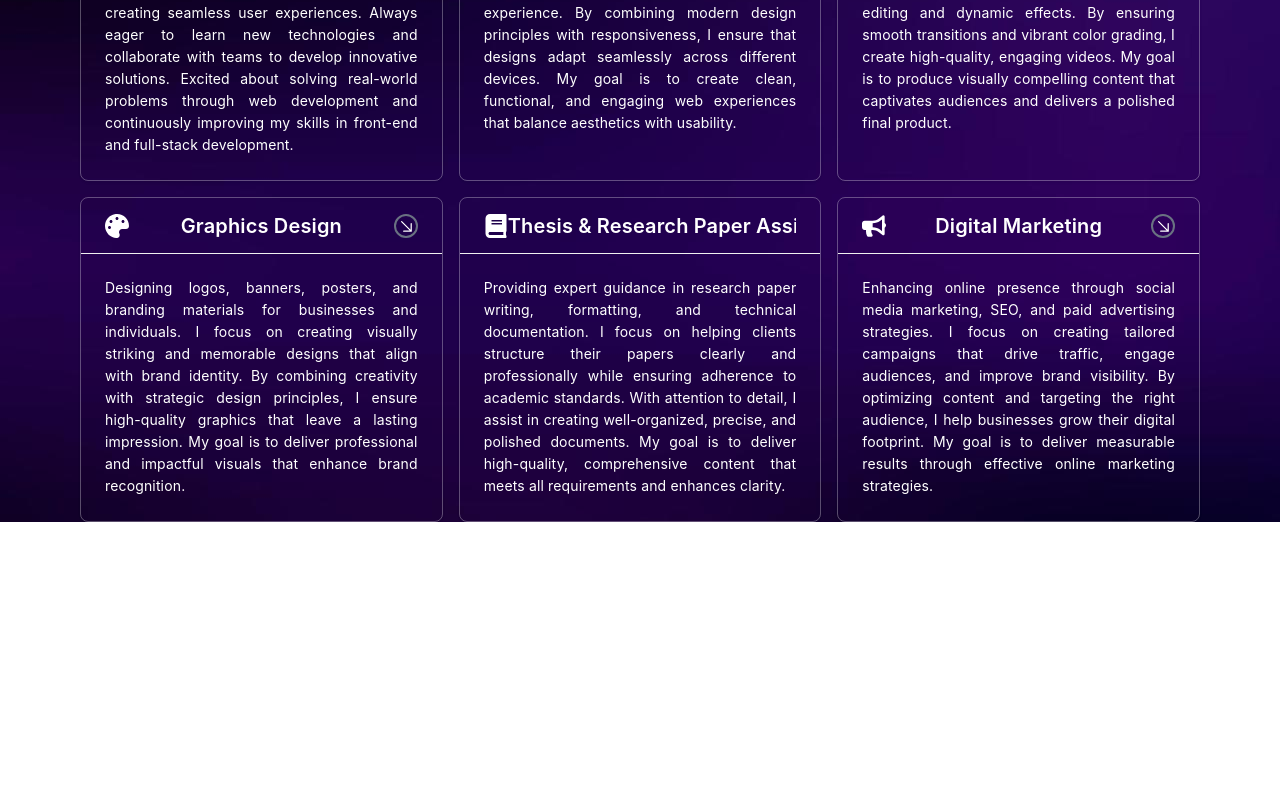
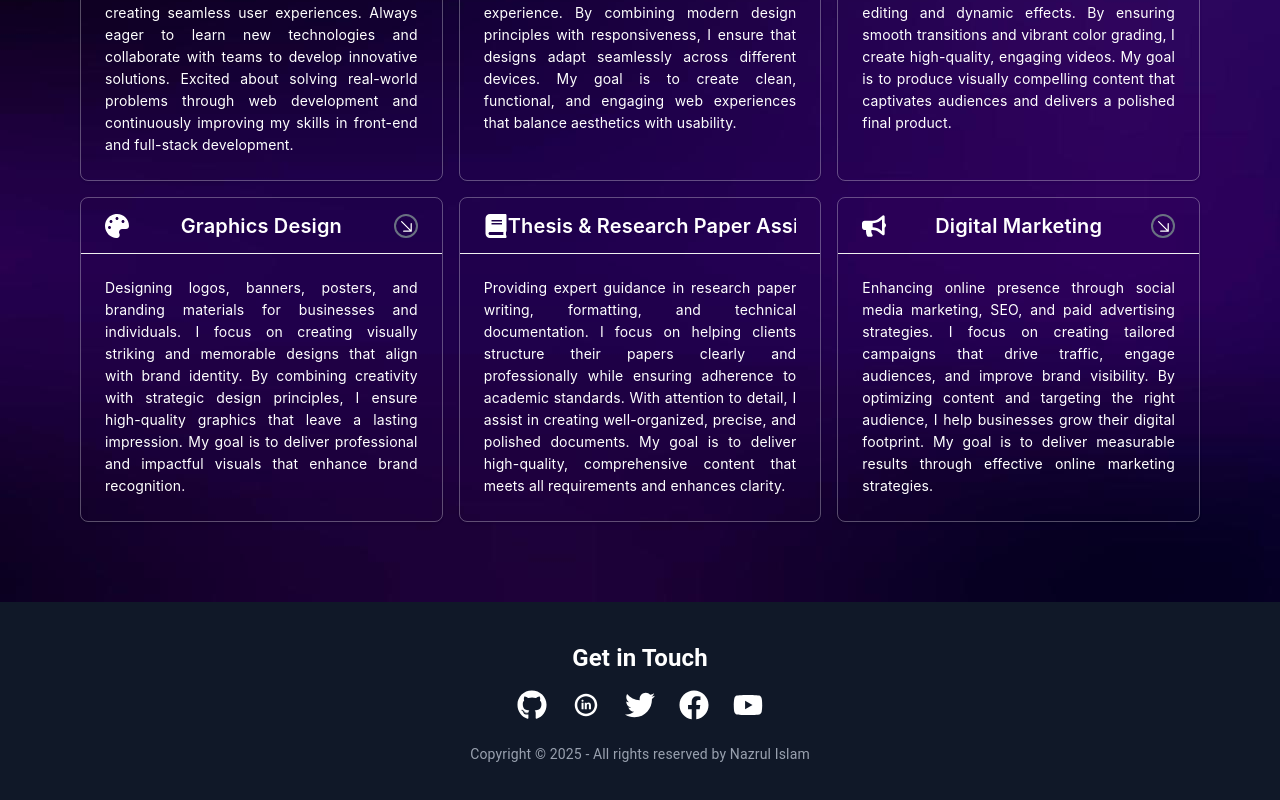
Before and after one commit to Nazrul144/nazrul-portfolio, a Next.js app: page /services in a window 1280 px wide. Shown: the part 398-1198 px from the top of the page. Before the commit the page ends 920 px from the top, so only its background shows below. Built offline with nearby package versions, Linux system fonts and the light colour scheme.

Commit message:
Footer section added for portfolio

```diff
--- a/src/app/layout.js
+++ b/src/app/layout.js
@@ -1,6 +1,7 @@
 import { Geist, Geist_Mono, Merriweather  } from "next/font/google";
 import "./globals.css";
 import Navbar from "@/components/shared/Navbar";
+import Footer from "@/components/shared/Footer";
 
 const geistSans = Geist({
   variable: "--font-geist-sans",
@@ -32,6 +33,7 @@ export default function RootLayout({ children }) {
       >
         <Navbar/>
         {children}
+        <Footer/>
       </body>
     </html>
   );
--- a/src/components/homePage/Header.jsx
+++ b/src/components/homePage/Header.jsx
@@ -10,10 +10,12 @@ import { FaFacebook, FaGithub, FaTwitter, FaYoutube } from "react-icons/fa";
 import { TiSocialLinkedinCircular } from "react-icons/ti";
 import Typewriter from "typewriter-effect";
 import { Card } from "antd";
-import { motion } from "framer-motion";
 
 const Header = () => {
   const [showFullText, setShowFullText] = useState(false);
+
+
+
 
   const particlesInit = useCallback(async (engine) => {
     console.log(engine);
@@ -139,7 +141,7 @@ const Header = () => {
         }}
       />
       <div className="px-4 lg:px-20">
-        <div className="flex flex-col-reverse lg:flex-row  items-center lg:gap-32 lg:mt-20">
+        <div className="flex flex-col-reverse lg:flex-row  items-center lg:gap-32 lg:mt-14">
           <div className="lg:w-[50%]">
             <h1 className="font-extrabold text-xl lg:text-4xl mt-6 px-4 lg:px-0">
               <Typewriter
@@ -224,29 +226,105 @@ const Header = () => {
           </div>
         </div>
       </div>
+
       {/*Status*/}
-      <div className="px-4 lg:px-20">
-        <div>
-          <div>
+      <div className="px-4 lg:px-40 mt-14">
+        <div className="grid grid-cols-1 lg:grid-cols-3 gap-10">
+          <div className=" h-32">
             <Card
-              className="w-full aspect-square border border-white/30 hover:border-purple-600 rounded-lg p-6  group hover:scale-110 flex items-center justify-center  hover:bg-pink-600 hover:shadow-[0_0_20px_5px_rgba(236,72,153,0.6)] transition-all duration-300 ease-in-out"
+              className="w-full h-full aspect-square border border-transparent rounded-lg p-6 group hover:scale-110 flex items-center justify-center transition-all duration-300 ease-in-out"
               variant="borderless"
               style={{
                 backgroundColor: "transparent",
                 color: "white",
+                boxShadow: "0 0 20px rgba(255, 0, 100, 0.7), 0 0 40px rgba(180, 0, 200, 0.7), 0 0 60px rgba(100, 0, 255, 0.7)",
+                transition: "box-shadow 0.4s ease-in-out",
+              }}
+              onMouseEnter={(e) => {
+                e.currentTarget.style.boxShadow =
+                  "0 0 30px rgba(255, 0, 100, 0.9), 0 0 50px rgba(180, 0, 200, 0.9), 0 0 70px rgba(100, 0, 255, 0.9)";
+              }}
+              onMouseLeave={(e) => {
+                e.currentTarget.style.boxShadow =
+                  "0 0 20px rgba(255, 0, 100, 0.7), 0 0 40px rgba(180, 0, 200, 0.7), 0 0 60px rgba(100, 0, 255, 0.7)";
               }}
             >
               <motion.div
-                animate={{ rotate: [10, -10, 10] }} // Tilting motion
-                transition={{ repeat: Infinity, duration: 2, ease: "easeInOut" }}
+                animate={{ rotate: [5, -5, 5] }}
+                transition={{ repeat: Infinity, duration: 6, ease: "easeInOut" }}
                 style={{ originX: 0.5, originY: 0.5 }}
               >
-                <h1>Lovely</h1>
+                <h1 className="text-center text-3xl font-extrabold text-white drop-shadow-[0_0_15px_rgb(255,0,100)]">20+</h1>
+                <h1 className="text-center text-2xl font-extrabold text-white drop-shadow-[0_0_10px_rgb(180,0,200)]">
+                  Projects Completed
+                </h1>
               </motion.div>
             </Card>
           </div>
-          <div></div>
-          <div></div>
+
+          <div className=" h-32">
+            <Card
+              className="w-full h-full aspect-square border border-transparent rounded-lg p-6 group hover:scale-110 flex items-center justify-center transition-all duration-300 ease-in-out"
+              variant="borderless"
+              style={{
+                backgroundColor: "transparent",
+                color: "white",
+                boxShadow: "0 0 20px rgba(255, 0, 100, 0.7), 0 0 40px rgba(180, 0, 200, 0.7), 0 0 60px rgba(100, 0, 255, 0.7)",
+                transition: "box-shadow 0.4s ease-in-out",
+              }}
+              onMouseEnter={(e) => {
+                e.currentTarget.style.boxShadow =
+                  "0 0 30px rgba(255, 0, 100, 0.9), 0 0 50px rgba(180, 0, 200, 0.9), 0 0 70px rgba(100, 0, 255, 0.9)";
+              }}
+              onMouseLeave={(e) => {
+                e.currentTarget.style.boxShadow =
+                  "0 0 20px rgba(255, 0, 100, 0.7), 0 0 40px rgba(180, 0, 200, 0.7), 0 0 60px rgba(100, 0, 255, 0.7)";
+              }}
+            >
+              <motion.div
+                animate={{ rotate: [5, -5, 5] }}
+                transition={{ repeat: Infinity, duration: 6, ease: "easeInOut" }}
+                style={{ originX: 0.5, originY: 0.5 }}
+              >
+                <h1 className="text-center text-3xl font-extrabold text-white drop-shadow-[0_0_15px_rgb(255,0,100)]">10+</h1>
+                <h1 className="text-center text-2xl font-extrabold text-white drop-shadow-[0_0_10px_rgb(180,0,200)]">
+                  Technologies Mastered
+                </h1>
+              </motion.div>
+            </Card>
+          </div>
+
+          <div className=" h-32">
+            <Card
+              className="w-full h-full aspect-square border border-transparent rounded-lg p-6 group hover:scale-110 flex items-center justify-center transition-all duration-300 ease-in-out"
+              variant="borderless"
+              style={{
+                backgroundColor: "transparent",
+                color: "white",
+                boxShadow: "0 0 20px rgba(255, 0, 100, 0.7), 0 0 40px rgba(180, 0, 200, 0.7), 0 0 60px rgba(100, 0, 255, 0.7)",
+                transition: "box-shadow 0.4s ease-in-out",
+              }}
+              onMouseEnter={(e) => {
+                e.currentTarget.style.boxShadow =
+                  "0 0 30px rgba(255, 0, 100, 0.9), 0 0 50px rgba(180, 0, 200, 0.9), 0 0 70px rgba(100, 0, 255, 0.9)";
+              }}
+              onMouseLeave={(e) => {
+                e.currentTarget.style.boxShadow =
+                  "0 0 20px rgba(255, 0, 100, 0.7), 0 0 40px rgba(180, 0, 200, 0.7), 0 0 60px rgba(100, 0, 255, 0.7)";
+              }}
+            >
+              <motion.div
+                animate={{ rotate: [5, -5, 5] }}
+                transition={{ repeat: Infinity, duration: 6, ease: "easeInOut" }}
+                style={{ originX: 0.5, originY: 0.5 }}
+              >
+                <h1 className="text-center text-3xl font-extrabold text-white drop-shadow-[0_0_15px_rgb(255,0,100)]">507</h1>
+                <h1 className="text-center text-2xl font-extrabold text-white drop-shadow-[0_0_10px_rgb(180,0,200)]">
+                  Total Commits
+                </h1>
+              </motion.div>
+            </Card>
+          </div>
         </div>
       </div>
     </div>
--- a/src/components/shared/Footer.jsx
+++ b/src/components/shared/Footer.jsx
@@ -1,11 +1,60 @@
-import React from 'react';
+import React from "react";
+import { FaFacebook, FaGithub, FaTwitter, FaYoutube } from "react-icons/fa";
+import { TiSocialLinkedinCircular } from "react-icons/ti";
 
 const Footer = () => {
-    return (
-        <div>
-            <h1>This is footer section</h1>
+  return (
+    <div className="bg-gray-900 text-white px-4 lg:px-32 py-10 mt-10 lg:mt-20">
+      <div className="text-center">
+        <h2 className="text-2xl font-semibold mb-4">Get in Touch</h2>
+        <div className="flex justify-center gap-6 mb-6">
+          <a
+            href="https://github.com/Nazrul144"
+            target="_blank"
+            aria-label="Github"
+            className="text-3xl transition-all duration-300 ease-in-out hover:shadow-lg hover:scale-110 hover:text-[#f5a623]"
+          >
+            <FaGithub />
+          </a>
+          <a
+            href="https://www.linkedin.com/in/nazrul-islam-a6080730b"
+            target="_blank"
+            aria-label="LinkedIn"
+            className="text-3xl transition-all duration-300 ease-in-out hover:shadow-lg hover:scale-110 hover:text-[#0077b5]"
+          >
+            <TiSocialLinkedinCircular />
+          </a>
+          <a
+            href="https://x.com/Nazrul211002144"
+            target="_blank"
+            aria-label="Twitter"
+            className="text-3xl transition-all duration-300 ease-in-out hover:shadow-lg hover:scale-110 hover:text-[#1DA1F2]"
+          >
+            <FaTwitter />
+          </a>
+          <a
+            href="https://www.facebook.com/profile.php?id=100007196595674"
+            target="_blank"
+            aria-label="Facebook"
+            className="text-3xl transition-all duration-300 ease-in-out hover:shadow-lg hover:scale-110 hover:text-[#3b5998]"
+          >
+            <FaFacebook />
+          </a>
+          <a
+            href="https://www.youtube.com/@GKWORLD-kw1zv"
+            target="_blank"
+            aria-label="YouTube"
+            className="text-3xl transition-all duration-300 ease-in-out hover:shadow-lg hover:scale-110 hover:text-[#FF0000]"
+          >
+            <FaYoutube />
+          </a>
         </div>
-    );
-}
+      </div>
+      <h3 className="text-center text-sm text-gray-400 mt-6">
+        Copyright © 2025 - All rights reserved by Nazrul Islam
+      </h3>
+    </div>
+  );
+};
 
 export default Footer;
```
